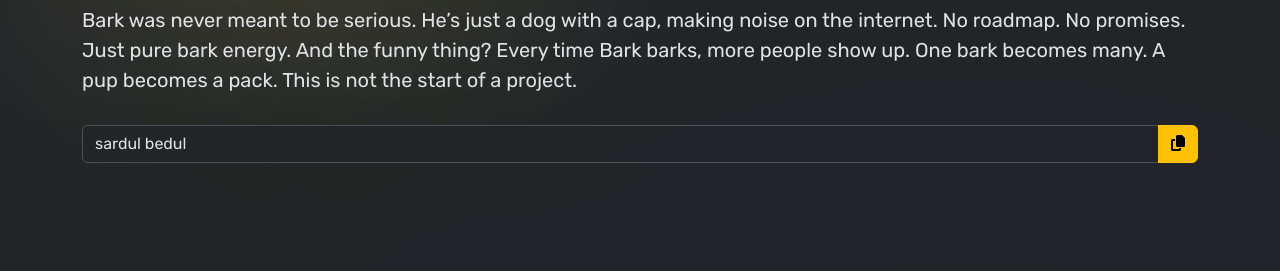
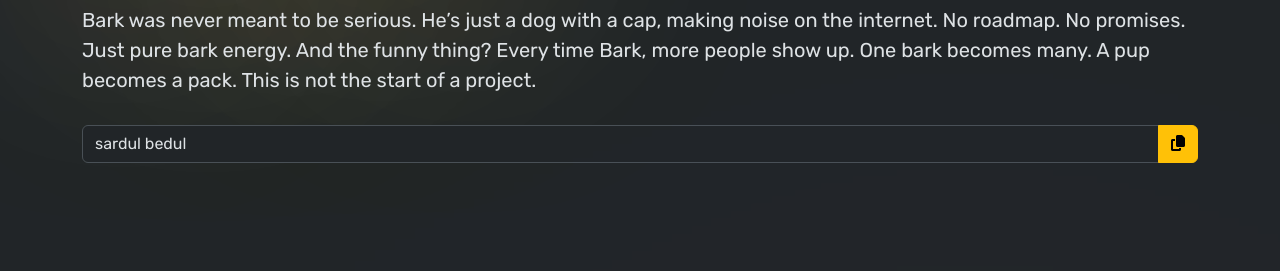
Before and after one commit to slowwwkiss/memecoinwebsite, a plain HTML site: page index.html in a window 1280 px wide. Shown: the part 367-638 px from the top of the page. Drawn offline with nearby package versions, Linux system fonts and the light colour scheme; a web font is replaced by a local one.

Commit message:
Update index.html

```diff
--- a/index.html
+++ b/index.html
@@ -28,7 +28,7 @@
 
           <div class="col-sm-12 indexText" data-aos="fade-up">
             <h1 style="color: #ffd369;" class="glow" >$BARK</h1>
-            <p style="font-size: 20px;">Bark was never meant to be serious. He’s just a dog with a cap, making noise on the internet. No roadmap. No promises. Just pure bark energy. And the funny thing? Every time Bark barks, more people show up. One bark becomes many. A pup becomes a pack. This is not the start of a project.</p>
+            <p style="font-size: 20px;">Bark was never meant to be serious. He’s just a dog with a cap, making noise on the internet. No roadmap. No promises. Just pure bark energy. And the funny thing? Every time Bark, more people show up. One bark becomes many. A pup becomes a pack. This is not the start of a project.</p>
             <div class="input-group copyContract">
               <input type="text" id="tokenAddress" class="form-control w-50" value="sardul bedul" readonly>
               <button class="btn btn-warning" id="copyButton">
```
